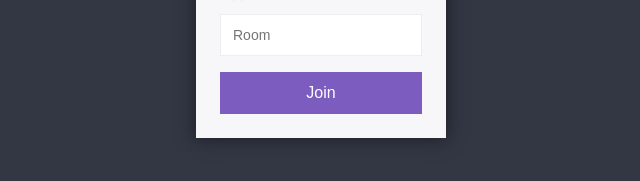
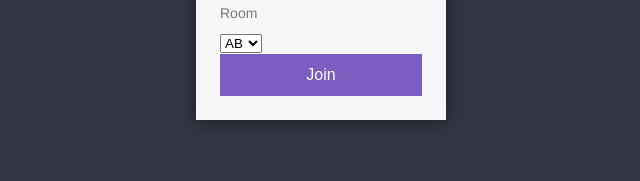
Before and after one commit to FSoprano/chat-app, a website: page public/index.html in a window 1280 px wide. Shown: the part 423-604 px from the top of the page, without its empty margins (319-959 px from the left). Drawn offline with Linux system fonts and the light colour scheme.

Commit message:
Challenge 2: Chat room selection menu on join page

```diff
--- a/public/index.html
+++ b/public/index.html
@@ -16,7 +16,14 @@
                     <!-- 'required' is just some sort of HTML 5 form validation. It ensures
                         that a value is entered.'-->
                     <label>Room</label>
-                    <input type="text" name="room" placeholder="Room" required>
+                    <!-- <input type="text" name="room" placeholder="Room" required> -->
+                    <select id="room" name="room" placeholder="Room" required>
+                        <option value="AB">AB</option>
+                        <option value="CD">CD</option>
+                        <option value="EF">EF</option>
+                        <option value="GH">GH</option>
+                      </select>
+
                     <button>Join</button>
                 </form>
             </div>
```
